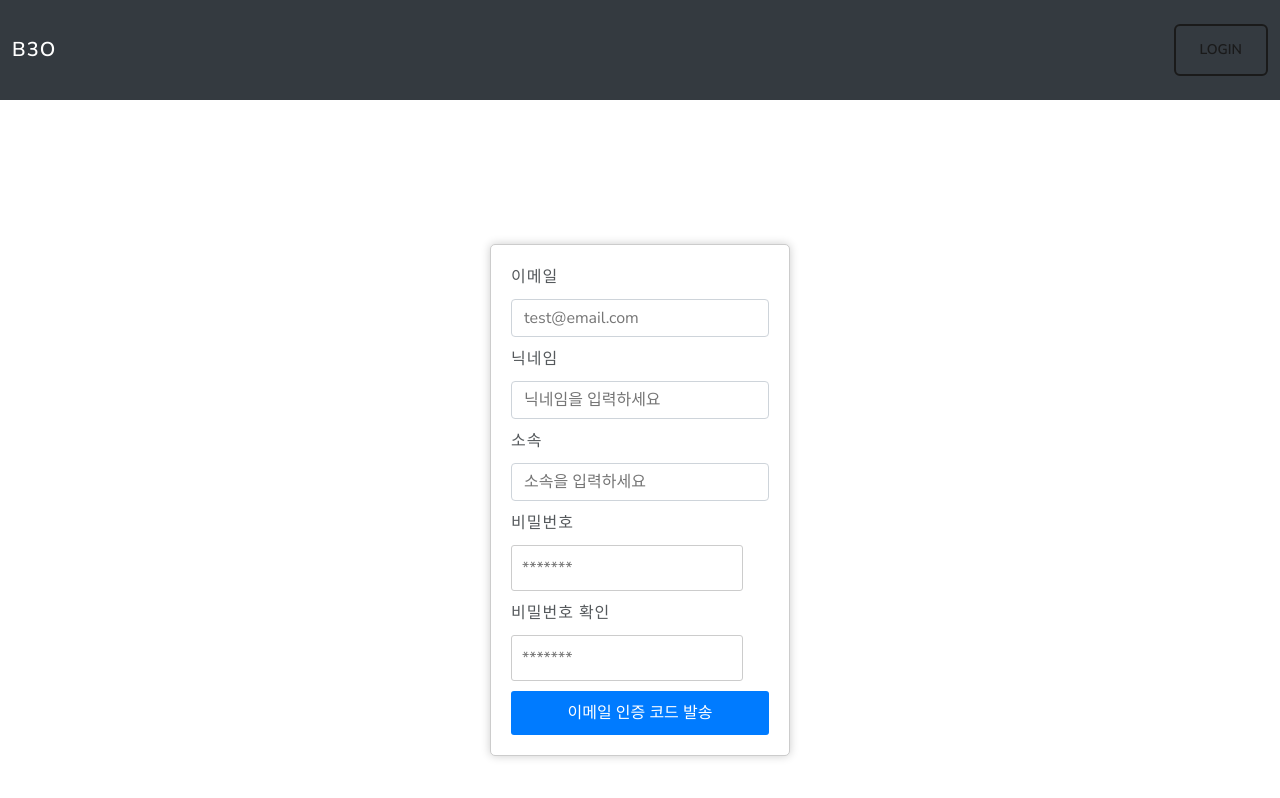
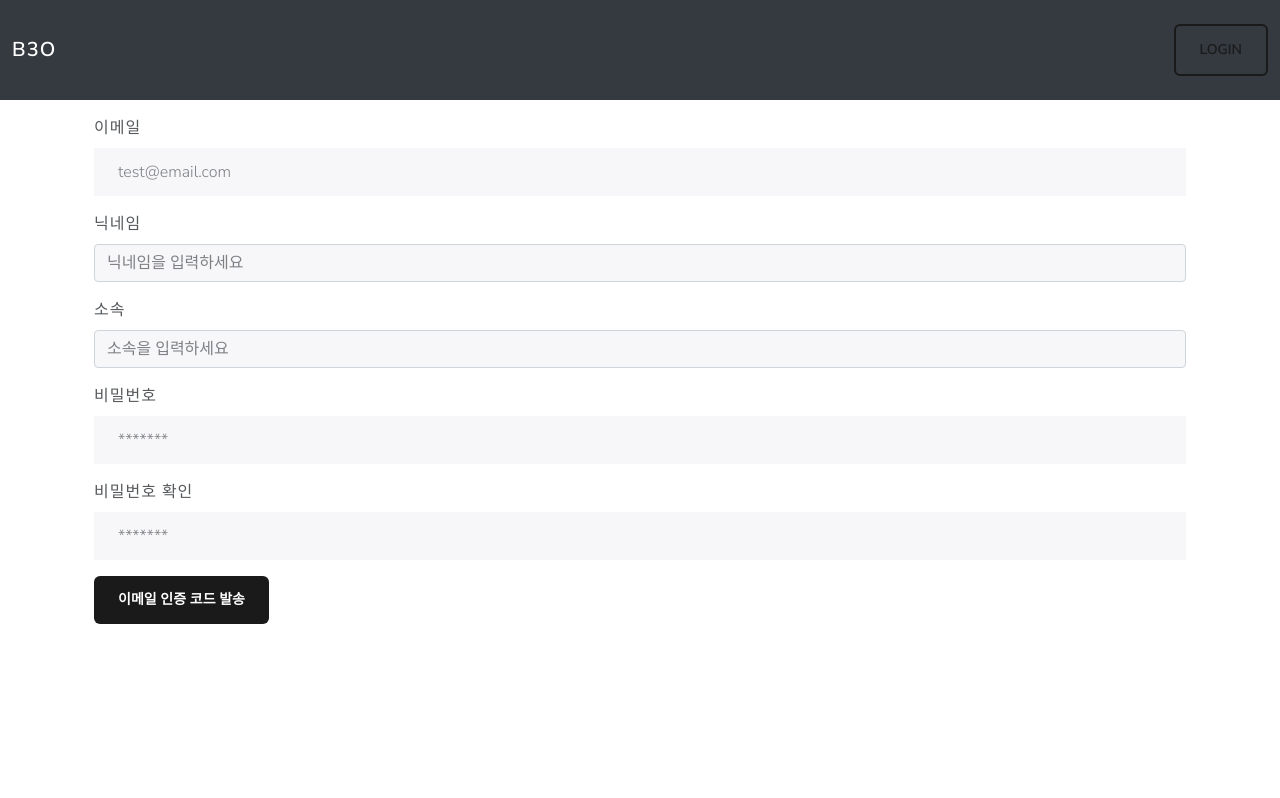
Before and after one commit to ACS-High-School/Frontend, a React (Create React App) app: page /signup in a window 1280 px wide. Shown: the top 798 px of the page. Built offline with nearby package versions, Linux system fonts and the light colour scheme; no server answers; what aws-amplify, aws-jwt-verify would draw is missing.

Commit message:
AHSK-272 feat : SignUp Page Bootstrap 적용

```diff
--- a/src/components/SignUpPage.jsx
+++ b/src/components/SignUpPage.jsx
@@ -3,7 +3,9 @@ import { useForm } from "react-hook-form";
 import { useNavigate } from "react-router-dom";
 import { authService } from './authService'; // authService 임포트
 
-import "../styles/SignUpPage.css"; // 스타일링을 위한 CSS 파일을 임포트합니다.
+// import "../styles/SignUpPage.css"; // 스타일링을 위한 CSS 파일을 임포트합니다.
+
+import { Form, Button, InputGroup, Alert, Container } from 'react-bootstrap';
 
 
 const SignForm = (props) => {
@@ -61,31 +63,27 @@ const SignForm = (props) => {
 
 
   return (
-    <div className="sign-form-container">
-      <form onSubmit={handleSubmit(onSubmit)} className="sign-form">
-        <div>
-          <label htmlFor="email">이메일</label>
-          <input
-            id="email"
-            type="text"
+    <Container className="sign-form-container mt-3">
+      <Form onSubmit={handleSubmit(onSubmit)} className="sign-form">
+        <Form.Group controlId="email" className="mb-3">
+          <Form.Label>이메일</Form.Label>
+          <Form.Control
+            type="email"
             placeholder="test@email.com"
             {...register("email", {
               required: "이메일은 필수 입력입니다.",
               pattern: {
-                value:
-                  /^[0-9a-zA-Z]([-_.]?[0-9a-zA-Z])*@[0-9a-zA-Z]([-_.]?[0-9a-zA-Z])*.[a-zA-Z]{2,3}$/i,
+                value: /^[0-9a-zA-Z]([-_.]?[0-9a-zA-Z])*@[0-9a-zA-Z]([-_.]?[0-9a-zA-Z])*.[a-zA-Z]{2,3}$/i,
                 message: "이메일 형식에 맞지 않습니다.",
               },
             })}
           />
-          {errors.email && (
-            <small role="alert">{errors.email.message}</small>
-          )}
-        </div>
-        <div>
-          <label htmlFor="username">닉네임</label>
-          <input
-            id="username"
+          {errors.email && <Alert variant="danger" style={{ fontSize: '0.8rem', marginTop: '10px' }}>{errors.email.message}</Alert>}
+        </Form.Group>
+
+        <Form.Group controlId="username" className="mb-3">
+          <Form.Label>닉네임</Form.Label>
+          <Form.Control
             type="text"
             placeholder="닉네임을 입력하세요"
             {...register("username", {
@@ -96,28 +94,24 @@ const SignForm = (props) => {
               },
             })}
           />
-          {errors.username && (
-            <small role="alert">{errors.username.message}</small>
-          )}
-        </div>
-        <div>
-            <label htmlFor="company">소속</label>
-            <input
-                id="company"
+          {errors.username && <Alert variant="danger" style={{ fontSize: '0.8rem', marginTop: '10px' }}>{errors.username.message}</Alert>}
+        </Form.Group>
+
+        <Form.Group controlId="company" className="mb-3">
+          <Form.Label>소속</Form.Label>
+          <Form.Control
             type="text"
             placeholder="소속을 입력하세요"
             {...register("company", {
               required: "소속은 필수 입력입니다.",
             })}
           />
-            {errors.company && (
-                <small role="alert">{errors.company.message}</small>
-            )}
-        </div>
-        <div className="form-control__items">
-          <label htmlFor="password">비밀번호</label>
-          <input
-            id="password"
+          {errors.company && <Alert variant="danger" style={{ fontSize: '0.8rem', marginTop: '10px' }}>{errors.company.message}</Alert>}
+        </Form.Group>
+
+        <Form.Group controlId="password" className="mb-3">
+          <Form.Label>비밀번호</Form.Label>
+          <Form.Control
             type="password"
             placeholder="*******"
             {...register("password", {
@@ -130,18 +124,16 @@ const SignForm = (props) => {
                 containsUpperCase: value =>
                   /[A-Z]/.test(value) || "최소 1개 이상의 대문자가 포함되어야 합니다.",
                 containsSpecialChar: value =>
-                  /[!@#$%^&*(),.?":{}|<>]/.test(value) || "최소 1개 이상의 특수문자가 포함되어야 합니다."
-              }
+                  /[!@#$%^&*(),.?":{}|<>]/.test(value) || "최소 1개 이상의 특수문자가 포함되어야 합니다.",
+              },
             })}
           />
-          {errors.password && (
-            <small role="alert">{errors.password.message}</small>
-          )}
-        </div>
-        <div>
-          <label htmlFor="passwordConfirm">비밀번호 확인</label>
-          <input
-            id="passwordConfirm"
+          {errors.password && <Alert variant="danger" style={{ fontSize: '0.8rem', marginTop: '10px' }}>{errors.password.message}</Alert>}
+        </Form.Group>
+
+        <Form.Group controlId="passwordConfirm" className="mb-3">
+          <Form.Label>비밀번호 확인</Form.Label>
+          <Form.Control
             type="password"
             placeholder="*******"
             {...register("passwordConfirm", {
@@ -155,36 +147,36 @@ const SignForm = (props) => {
               },
             })}
           />
-          {errors.passwordConfirm && (
-            <small role="alert">{errors.passwordConfirm.message}</small>
-          )}
-        <button type="submit">이메일 인증 코드 발송</button>
+          {errors.passwordConfirm && <Alert variant="danger" style={{ fontSize: '0.8rem', marginTop: '10px' }}>{errors.passwordConfirm.message}</Alert>}
+        </Form.Group>
 
-        </div>
-        {/* 이메일 인증 코드 입력 필드와 버튼을 조건부 렌더링 */}
+        <Button variant="primary" type="submit" className="mb-3">
+          이메일 인증 코드 발송
+        </Button>
+
         {showEmailVerification && (
           <div className="email-verification">
-            <div>
-              <label htmlFor="emailVerificationCode">이메일 인증 코드</label>
-              <input
-                id="emailVerificationCode"
+            <Form.Group controlId="emailVerificationCode" className="mb-3">
+              <Form.Label>이메일 인증 코드</Form.Label>
+              <Form.Control
                 type="text"
                 placeholder="인증 코드를 입력하세요"
                 {...register("emailVerificationCode", {
                   required: "이메일 인증 코드는 필수 입력입니다.",
                 })}
               />
-              {errors.emailVerificationCode && (
-                <small role="alert">{errors.emailVerificationCode.message}</small>
-              )}
-            </div>
-            <button type="button" onClick={handleSubmit(verifyCode)}>회원 가입 완료</button>
+              {errors.emailVerificationCode && <Alert variant="danger" style={{ fontSize: '0.8rem', marginTop: '10px' }}>{errors.emailVerificationCode.message}</Alert>}
+            </Form.Group>
+
+            <Button variant="success" onClick={handleSubmit(verifyCode)}>
+              회원 가입 완료
+            </Button>
           </div>
         )}
+      </Form>
+    </Container>
+  );
 
-      </form>
-    </div>
-  );
 };
 
 export default SignForm;
```
Lines whose indentation alone changed are shown as unchanged.
